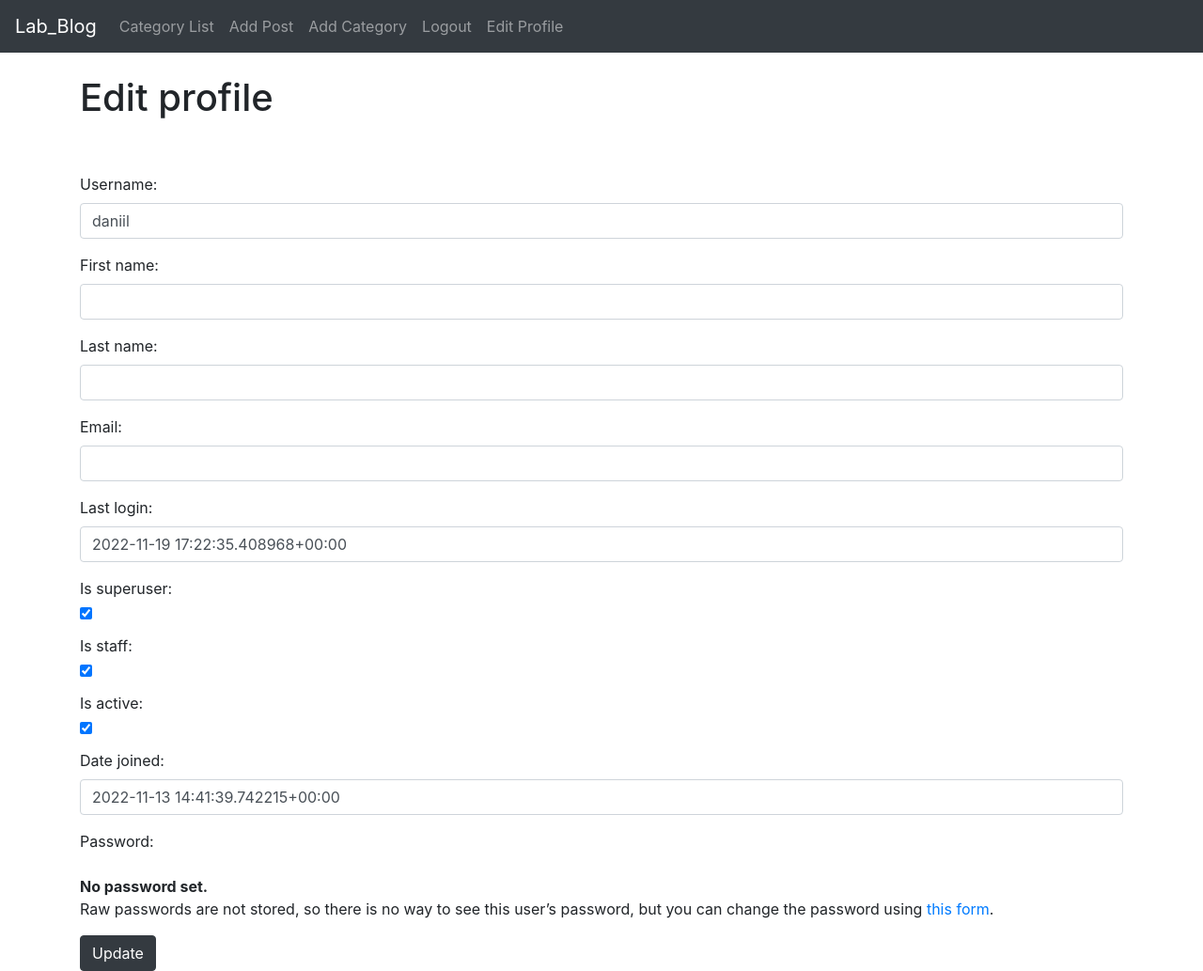
After one commit to DaniilTorubara/lab04_django_blog, a Django app: page /authentication/edit_profile/ in a window 1280 px wide. The commit adds this page. Shown: the whole page at 94% size. Run offline with Django 4.2, Linux system fonts and the light colour scheme; a user stored in the database is signed in.

Commit message:
commit 4 edit profile page, password change page

```diff
--- a/blog/authentication/forms.py
+++ b/blog/authentication/forms.py
@@ -1,4 +1,4 @@
-from django.contrib.auth.forms import UserCreationForm
+from django.contrib.auth.forms import UserCreationForm, UserChangeForm, PasswordChangeForm
 from django.contrib.auth.models import User
 from django import forms
 
@@ -16,3 +16,30 @@ class SingUpForm(UserCreationForm):
         self.fields['username'].widget.attrs['class'] = 'form-control'
         self.fields['password1'].widget.attrs['class'] = 'form-control'
         self.fields['password2'].widget.attrs['class'] = 'form-control'
+
+class EditProfileForm(UserChangeForm):
+    email = forms.EmailField(widget = forms.EmailInput(attrs = {'class': 'form-control'}))
+    first_name = forms.CharField(max_length = 100, widget = forms.TextInput(attrs = {'class': 'form-control'}))
+    last_name = forms.CharField(max_length = 100, widget = forms.TextInput(attrs = {'class': 'form-control'}))
+    username = forms.CharField(max_length = 100, widget = forms.TextInput(attrs = {'class': 'form-control'}))
+    last_login = forms.CharField(max_length = 100, widget = forms.TextInput(attrs = {'class': 'form-control'}))
+    is_superuser = forms.CharField(max_length = 100, widget = forms.CheckboxInput(attrs = {'class': 'form-check'}))
+    is_staff = forms.CharField(max_length = 100, widget = forms.CheckboxInput(attrs = {'class': 'form-check'}))
+    is_active = forms.CharField(max_length = 100, widget = forms.CheckboxInput(attrs = {'class': 'form-check'}))
+    date_joined = forms.CharField(max_length = 100, widget = forms.TextInput(attrs = {'class': 'form-control'}))
+
+
+    class Meta:
+        model = User
+        fields = ('username', 'first_name', 'last_name', 'email', 'last_login', 'is_superuser', 'is_staff', 'is_active', 'date_joined')
+
+
+
+class PasswordChangingForm(PasswordChangeForm):
+    old_password = forms.CharField(max_length = 100, widget = forms.PasswordInput(attrs = {'class': 'form-control', 'type': 'password'}))
+    new_password1 = forms.CharField(max_length = 100, widget = forms.PasswordInput(attrs = {'class': 'form-control', 'type': 'password'}))
+    new_password2 = forms.CharField(max_length = 100, widget = forms.PasswordInput(attrs = {'class': 'form-control', 'type': 'password'}))
+
+    class Meta:
+        model = User
+        fields = ('old_password', 'new_password1', 'new_password2')
--- /dev/null
+++ b/blog/authentication/templates/registration/edit_profile.html
@@ -0,0 +1,15 @@
+{% extends 'base.html' %}
+
+{% block content %}
+
+<h1>
+    Edit profile
+</h1>
+<br/><br/>
+<form method = "POST">
+    {% csrf_token %}
+    {{ form.as_p }}
+    <button class = "btn btn-dark">Update</button>
+</form>
+
+{% endblock %}
--- a/blog/authentication/urls.py
+++ b/blog/authentication/urls.py
@@ -1,8 +1,12 @@
 from django.urls import path
-from .views import UserRegisterView
+from .views import UserRegisterView, UserEditView, PasswordsChangeView
+from django.contrib.auth import views
+from . import views
 
 
 urlpatterns = [
      path('register/', UserRegisterView.as_view(), name = 'register'),
-
+     path('edit_profile/', UserEditView.as_view(), name = 'edit_profile'),
+     path('password/', PasswordsChangeView.as_view(template_name = 'registration/change_password.html')),
+     path('password_success', views.password_success, name = 'password_success' )
 ]
--- a/blog/authentication/views.py
+++ b/blog/authentication/views.py
@@ -1,11 +1,27 @@
 from django.shortcuts import render
 from django.views import generic
 from django.urls import reverse_lazy
-from .forms import SingUpForm
+from .forms import SingUpForm, EditProfileForm, PasswordChangingForm
+from django.contrib.auth.views import PasswordChangeView
 
 # Create your views here.
+
+class PasswordsChangeView(PasswordChangeView):
+    form_class = PasswordChangingForm
+    success_url = reverse_lazy('password_success')
+
+def password_success(request):
+    return render(request, 'registration/password_success.html', {})
 
 class UserRegisterView(generic.CreateView):
     form_class = SingUpForm
     template_name = 'registration/registration.html'
     success_url = reverse_lazy('login')
+
+class UserEditView(generic.UpdateView):
+    form_class = EditProfileForm
+    template_name = 'registration/edit_profile.html'
+    success_url = reverse_lazy('home')
+
+    def get_object(self):
+        return self.request.user
--- a/blog/the_blog/templates/base.html
+++ b/blog/the_blog/templates/base.html
@@ -51,6 +51,11 @@
             <li class="nav-item">
               <a class="nav-link" href="{% url 'logout' %}">Logout</a>
             </li>
+
+            <li class="nav-item">
+              <a class="nav-link" href="{% url 'edit_profile' %}">Edit Profile</a>
+            </li>
+
           {% else %}
 
             <li class="nav-item">
```
Also changed, not shown: blog/authentication/templates/registration/change_password.html (added, +15 -0 lines), blog/authentication/templates/registration/password_success.html (added, +10 -0 lines), blog/db.sqlite3.
